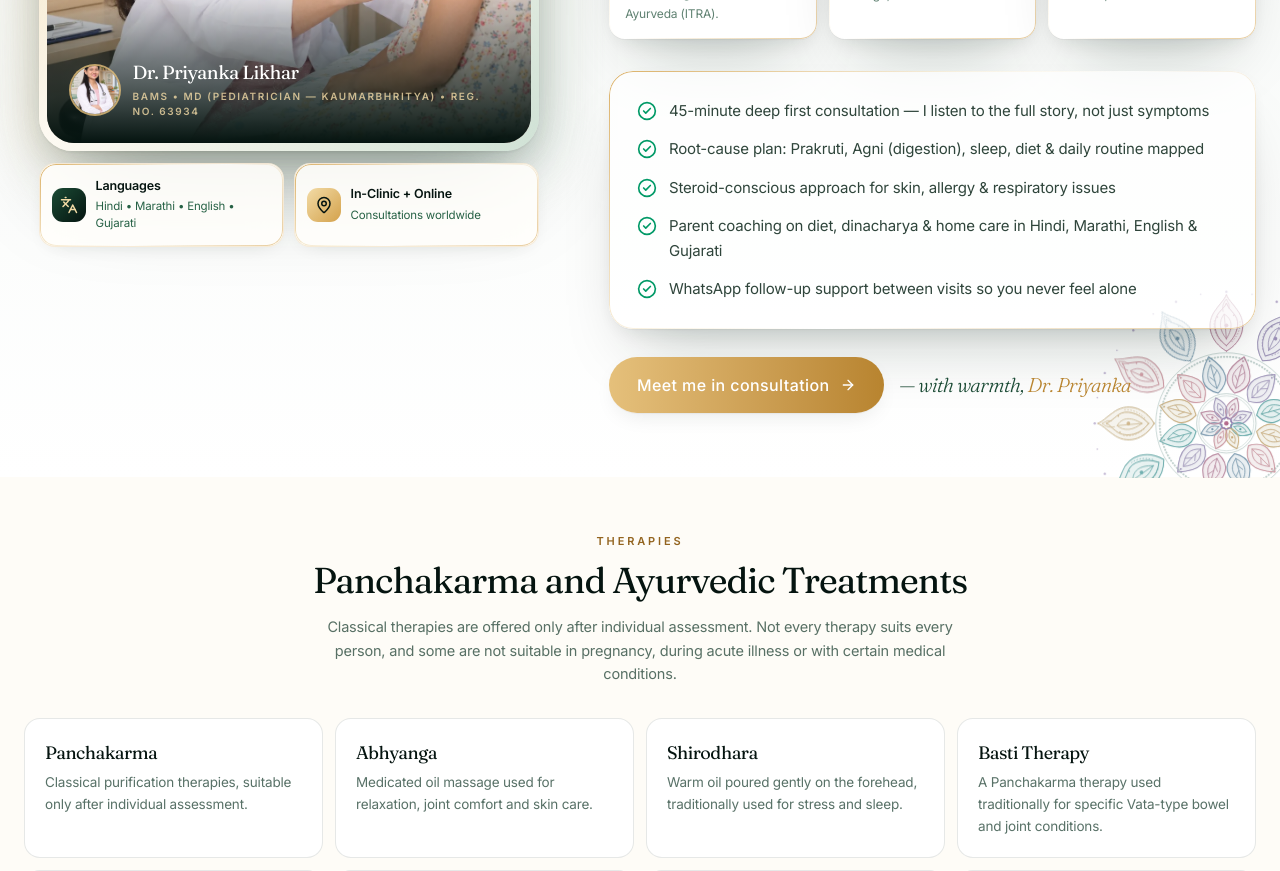
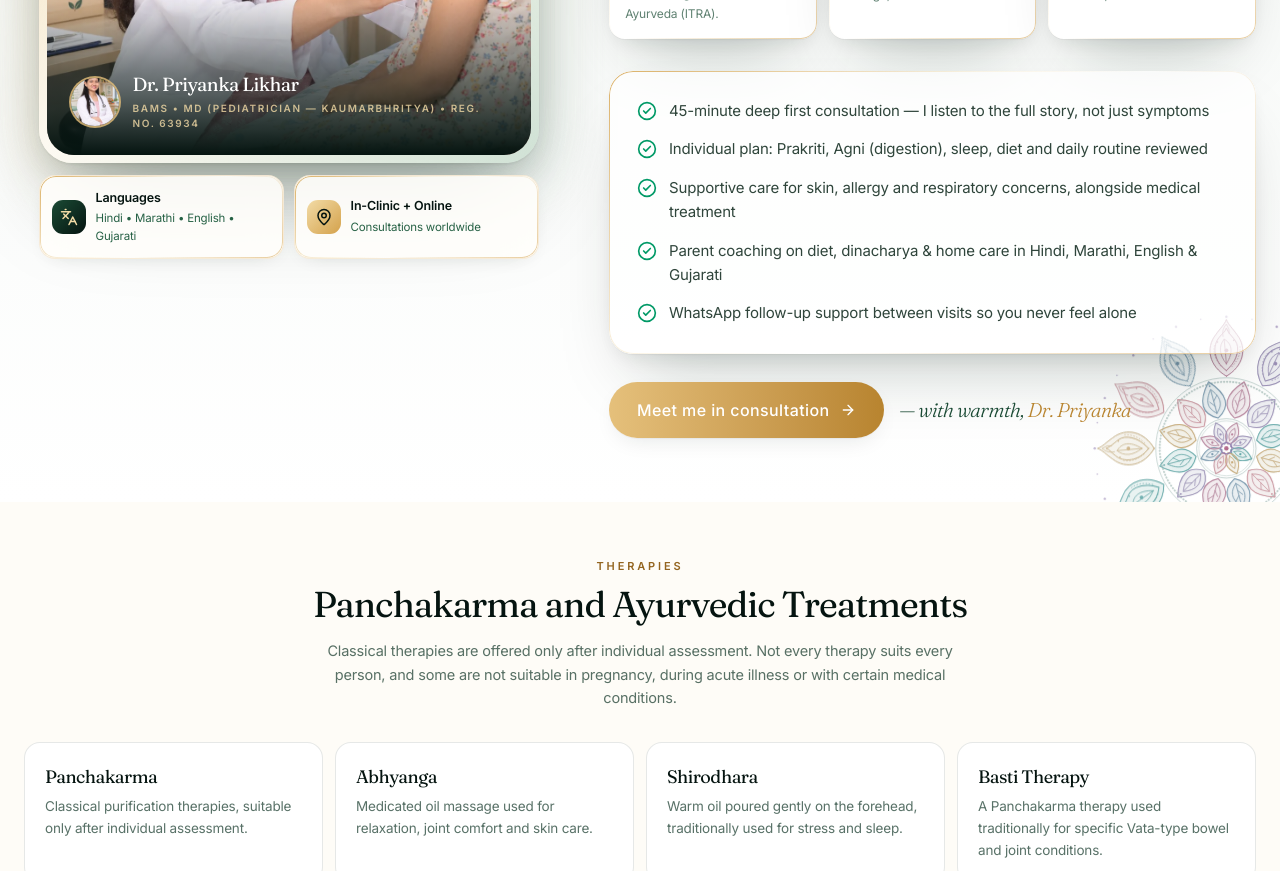
Before and after one commit to evyanahuja/ayur, a Next.js app in the folder ayurdoc/: page / in a window 1280 px wide. Shown: the part 2340-3211 px from the top of the page. Built offline with nearby package versions, Linux system fonts and the light colour scheme; no server answers.

Commit message:
Add files via upload

```diff
--- a/ayurdoc/src/i18n/dictionaries/en.ts
+++ b/ayurdoc/src/i18n/dictionaries/en.ts
@@ -79,8 +79,8 @@ export const en = {
     ],
     promises: [
       "45-minute deep first consultation — I listen to the full story, not just symptoms",
-      "Root-cause plan: Prakruti, Agni (digestion), sleep, diet & daily routine mapped",
-      "Steroid-conscious approach for skin, allergy & respiratory issues",
+      "Individual plan: Prakriti, Agni (digestion), sleep, diet and daily routine reviewed",
+      "Supportive care for skin, allergy and respiratory concerns, alongside medical treatment",
       "Parent coaching on diet, dinacharya & home care in Hindi, Marathi, English & Gujarati",
       "WhatsApp follow-up support between visits so you never feel alone",
     ],
```
